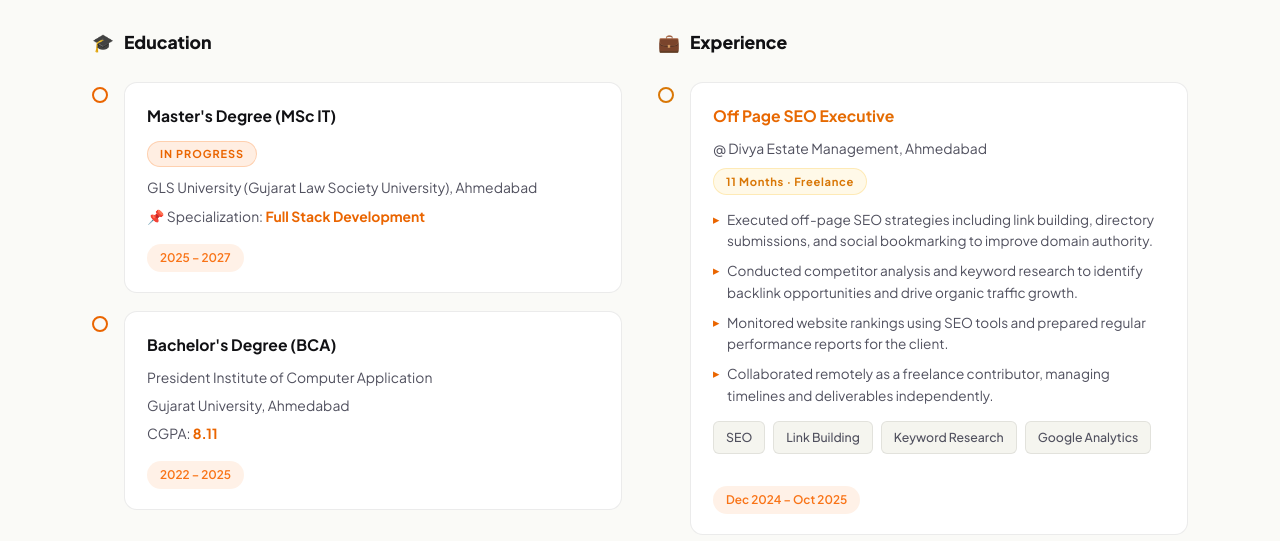
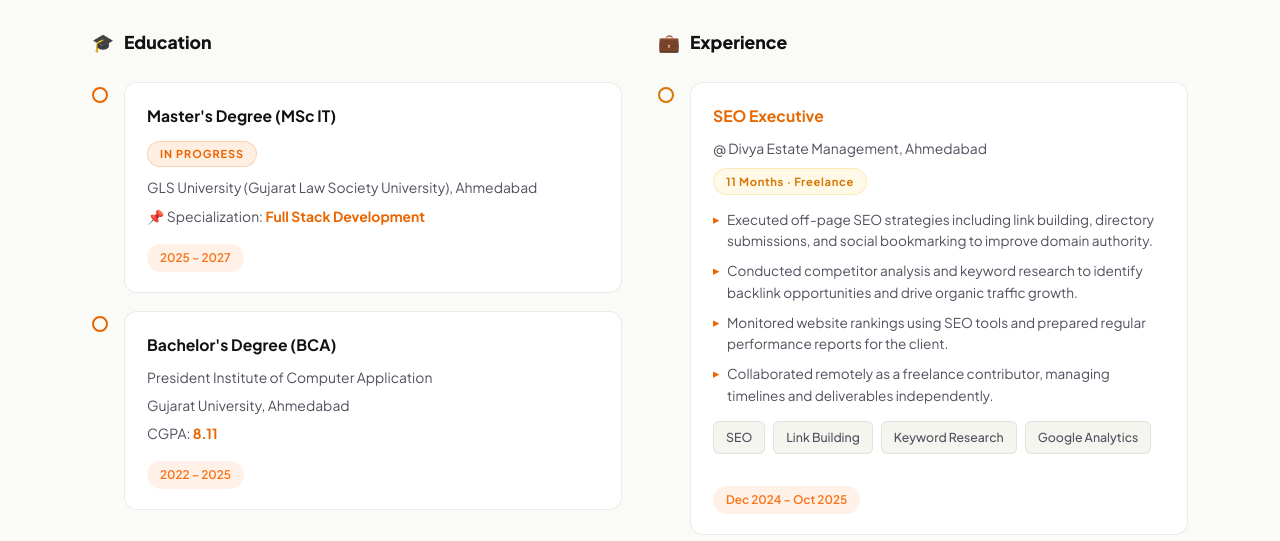
Before and after one commit to Rahilkoshti29/rahil-portfolio, a Django app: page / in a window 1280 px wide. Shown: the part 5959-6500 px from the top of the page. Run offline with Django 5.2, Linux system fonts and the light colour scheme.

Commit message:
experience

```diff
--- a/backend/portfolio_project/portfolio/templates/portfolio/index.html
+++ b/backend/portfolio_project/portfolio/templates/portfolio/index.html
@@ -414,7 +414,7 @@
         <div class="tl-item reveal">
           <div class="tl-dot accent-dot"></div>
           <div class="tl-card exp-card">
-            <h4 class="exp-role">Off Page SEO Executive</h4>
+            <h4 class="exp-role">SEO Executive</h4>
             <p class="exp-co">@ Divya Estate Management, Ahmedabad</p>
             <span class="exp-dur-chip">11 Months · Freelance</span>
             <ul class="exp-pts">
```
